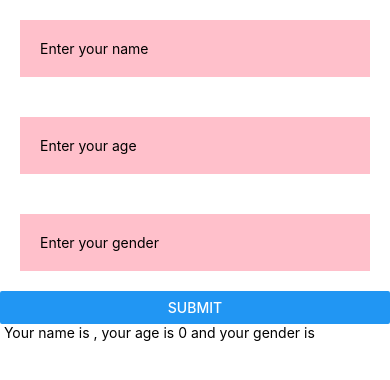
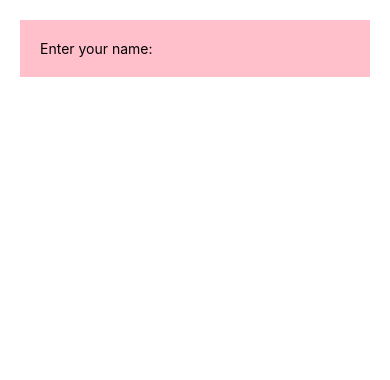
Before and after one commit to redhawk5200/Calculator-App, a React Native app: screen / in a window 390 px wide. Shown: the top 380 px of the page. Built offline with nearby package versions, Linux system fonts and the light colour scheme.

Commit message:
Dismissing keyboard when user clicks outside textbox.
Using TouchableWithoutFeedback() and Keyboard()

```diff
--- a/App.js
+++ b/App.js
@@ -13,40 +13,22 @@ import {
   TouchableOpacity,
   Alert,
   Image,
+  TouchableWithoutFeedback,
+  Keyboard,
 } from 'react-native';
 
 import styles from './styles';
 
 export default function App() {
-  const [name, setName] = useState("");
-  const [age, setAge] = useState(0);
-  const [gender, setGender] = useState("");
-
-  const noHandler = () =>{
-    setName("");
-    setAge(0);
-    setGender("");
-  }
-
-  const pressHandler = () =>{
-    //An alert is generated with the dialogue down below
-    Alert.alert("Details","Are you sure you want submit?",[
-      //on Pressing yes the console outputs Yes is pressed
-      {text: "Yes", onPress: () => console.log("Yes is pressed")},
-      //on Pressing no the console initiates noHandler method which initializes all the values to default state
-      {text: "No", onPress: () => noHandler()},
-    ])
-  }
 
   return (
-    <View style={styles.container}>
-      <TextInput  style={styles.input} onChangeText={(text)=>setName(text)}  placeholder="Enter your name"/>
-      <TextInput  style={styles.input} onChangeText={(text)=>setAge(text)}  placeholder="Enter your age"/>
-      <TextInput  style={styles.input} onChangeText={(text)=>setGender(text)}  placeholder="Enter your gender"/>
-        {/*on press of the button Submit the pressHandler() method is initiated*/}
-      <Button title="Submit" style={styles.button} onPress={()=>pressHandler()}/>
-      <Text> Your name is {name}, your age is {age} and your gender is {gender}</Text>
-    </View>
+    <TouchableWithoutFeedback onPress={()=>{
+      Keyboard.dismiss();
+    }}>
+      <View style={styles.container}>
+        <TextInput style={styles.input} placeholder="Enter your name:"/>
+      </View>
+    </TouchableWithoutFeedback>
   );
 }
 
```
